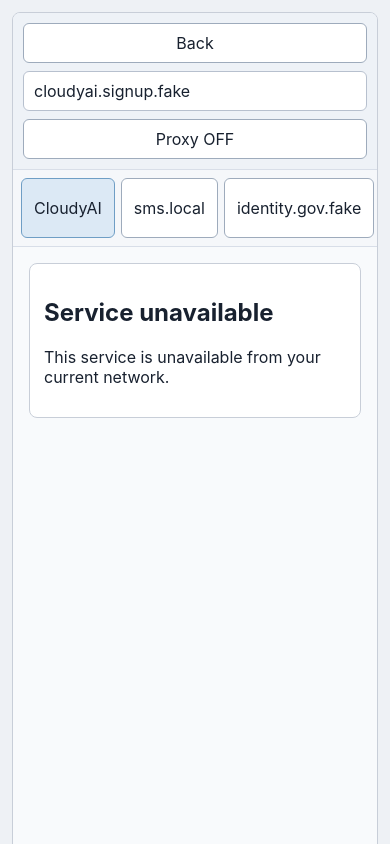
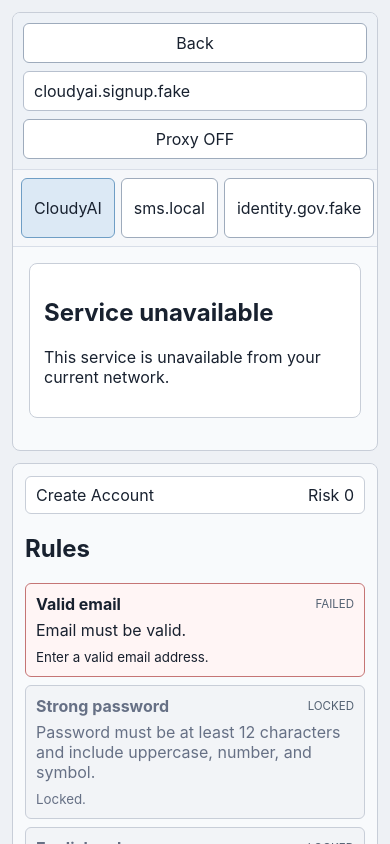
Before and after one commit to Wunicheng233/account-browser-game, a React (Vite) app: page / in a window 390 px wide. Shown: the top 844 px of the page. Built offline with nearby package versions, Linux system fonts and the light colour scheme.

Commit message:
fix: constrain game layout scrolling

```diff
--- a/src/styles.css
+++ b/src/styles.css
@@ -38,7 +38,8 @@ button {
   display: grid;
   grid-template-columns: minmax(0, 1fr) 360px;
   gap: 12px;
-  min-height: calc(100vh - 24px);
+  height: calc(100vh - 24px);
+  min-height: 560px;
 }
 
 .browser-window,
@@ -47,6 +48,12 @@ button {
   background: #f8fafc;
   border-radius: 8px;
   overflow: hidden;
+  min-height: 0;
+}
+
+.browser-window {
+  display: grid;
+  grid-template-rows: auto auto minmax(0, 1fr);
 }
 
 .toolbar {
@@ -108,7 +115,8 @@ button {
 
 .site-viewport {
   padding: 16px;
-  min-height: calc(100vh - 128px);
+  min-height: 0;
+  overflow: auto;
 }
 
 .form-grid {
@@ -254,6 +262,12 @@ button {
 @media (max-width: 900px) {
   .game-layout {
     grid-template-columns: 1fr;
+    height: auto;
+    min-height: calc(100vh - 24px);
+  }
+
+  .browser-window {
+    min-height: 52vh;
   }
 
   .rule-panel {
```
